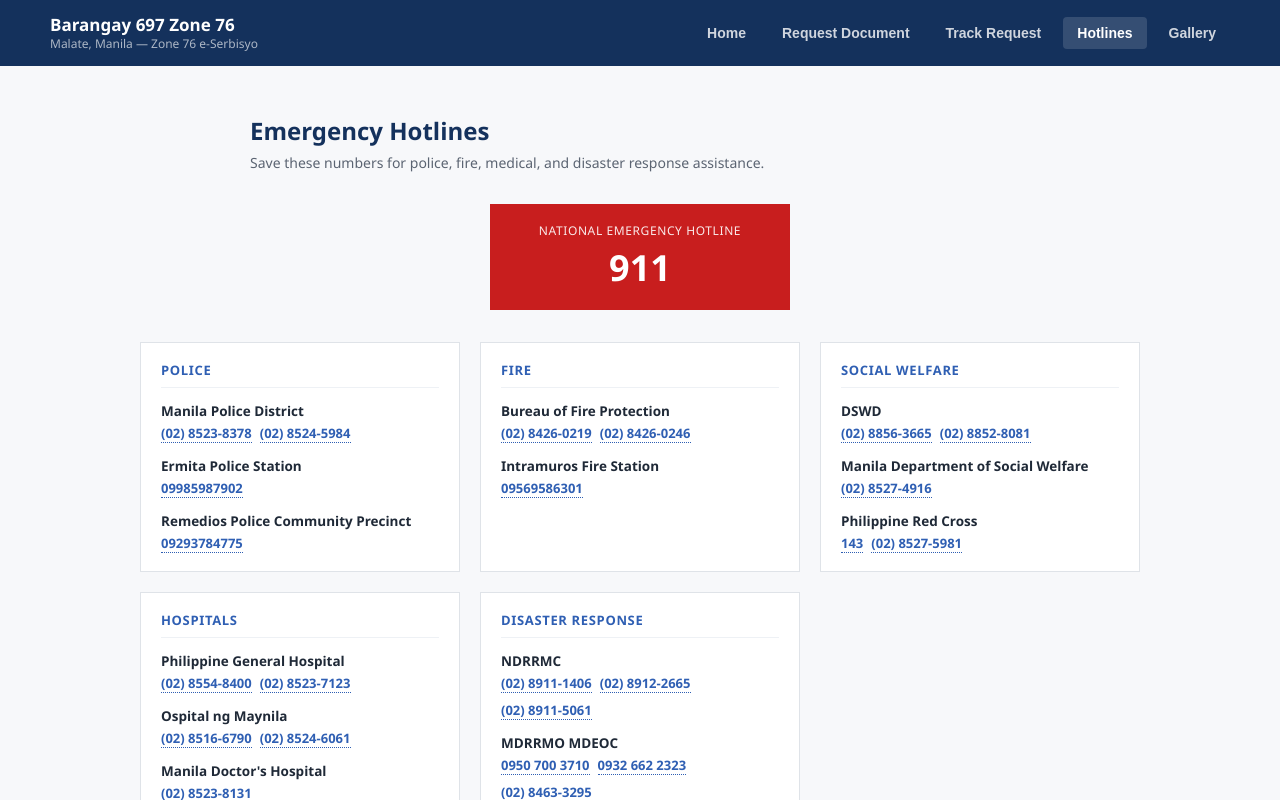
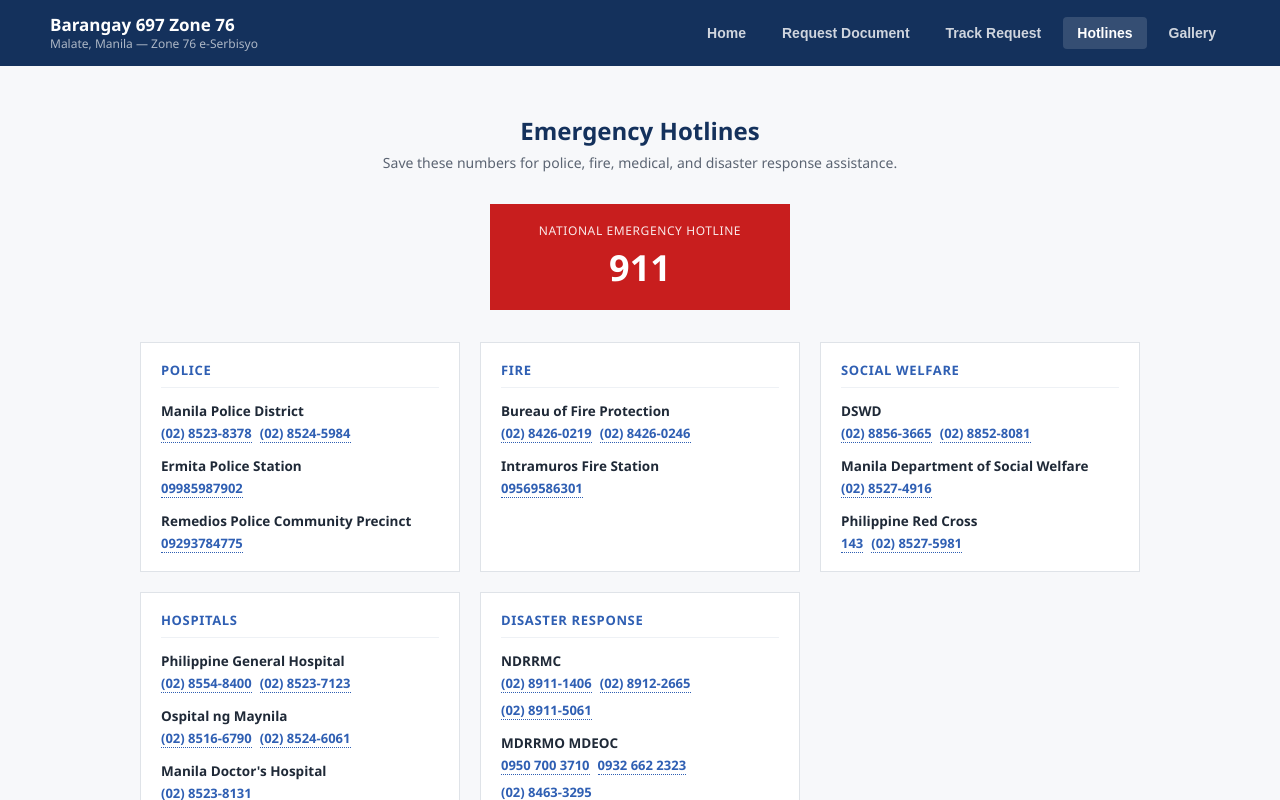
Before and after one commit to jac26-dot/resident-portal, a React (Create React App) app: page / in a window 1280 px wide. Both pictures are taken after a click on the button "Hotlines". Shown: the top 800 px of the page. Built offline with nearby package versions, Linux system fonts and the light colour scheme.

Commit message:
Center Gallery and Hotlines page headers

```diff
--- a/src/Gallery.js
+++ b/src/Gallery.js
@@ -14,7 +14,7 @@
 const Gallery = () => {
   return (
     <div className="section">
-      <div className="form-header" style={{ padding: 0, marginBottom: 32 }}>
+      <div className="form-header" style={{ padding: 0, marginBottom: 32, textAlign: 'center' }}>
         <h2>Community Gallery</h2>
         <p>Photos from barangay clean-up drives and community activities.</p>
       </div>
--- a/src/Hotlines.js
+++ b/src/Hotlines.js
@@ -44,7 +44,7 @@
 const Hotlines = () => {
   return (
     <div className="section">
-      <div className="form-header" style={{ padding: 0, marginBottom: 32 }}>
+      <div className="form-header" style={{ padding: 0, marginBottom: 32, textAlign: 'center' }}>
         <h2>Emergency Hotlines</h2>
         <p>Save these numbers for police, fire, medical, and disaster response assistance.</p>
       </div>
```
